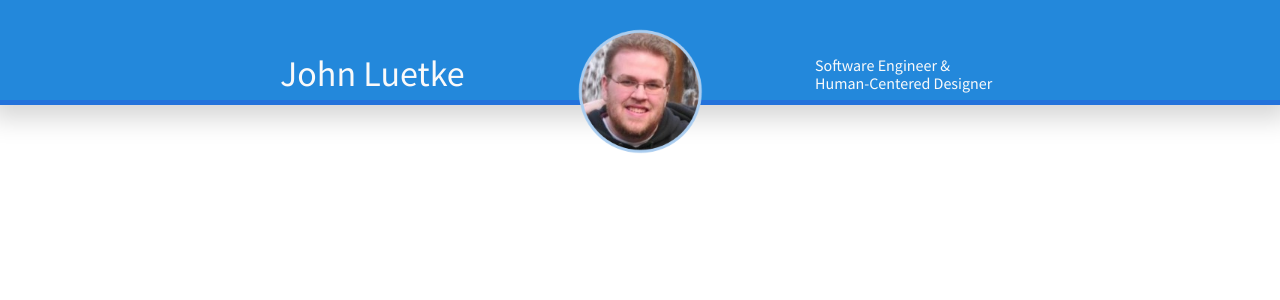
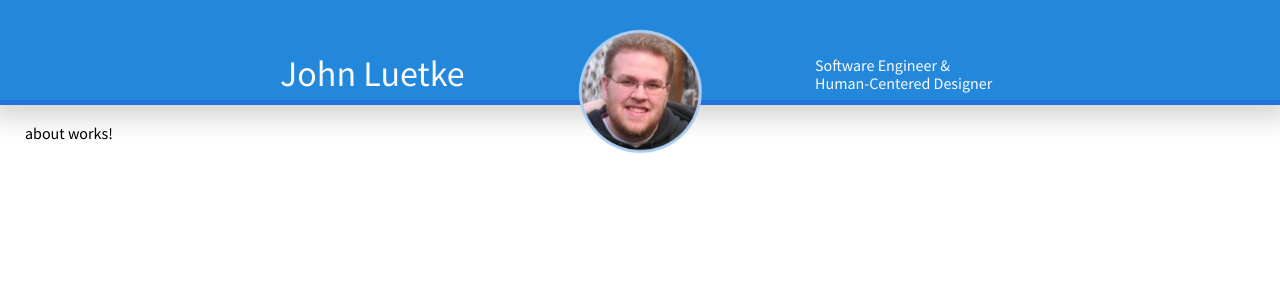
Before and after one commit to johnluetke/johnluetke.com, an Angular app: page /about in a window 1280 px wide. Shown: the top 300 px of the page. Built offline with nearby package versions, Linux system fonts and the light colour scheme.

Commit message:
App routing

```diff
--- /dev/null
+++ b/src/app/app-routing.module.ts
@@ -0,0 +1,27 @@
+import { NgModule }              from '@angular/core';
+import { RouterModule, Routes }  from '@angular/router';
+
+import { AboutComponent }     from './about/about.component';
+import { ContactComponent }   from './contact/contact.component';
+import { PortfolioComponent } from './portfolio/portfolio.component';
+import { ResumeComponent}     from './resume/resume.component';
+
+const appRoutes: Routes = [
+  { path: 'about', component: AboutComponent },
+  { path: 'contact', component: ContactComponent },
+  { path: 'portfolio', component: PortfolioComponent },
+  { path: 'resume', component: ResumeComponent }
+];
+
+@NgModule({
+  imports: [
+    RouterModule.forRoot(
+      appRoutes,
+      { enableTracing: true } // <-- debugging purposes only
+    )
+  ],
+  exports: [
+    RouterModule
+  ]
+})
+export class AppRoutingModule {}
--- a/src/app/app.component.html
+++ b/src/app/app.component.html
@@ -1 +1,4 @@
 <app-header></app-header>
+<div class="content" style="height: 5000px;">
+  <router-outlet></router-outlet>
+</div>
--- a/src/app/app.component.scss
+++ b/src/app/app.component.scss
@@ -1,2 +1,13 @@
 @import '~sass/variables';
 @import '~sass/mixins';
+
+body {
+  background-color: $header-bg-color;
+}
+
+.content {
+  margin-top: 125px;
+
+  margin-left: 25px;
+  margin-right: 25px;
+}
```
Also changed, not shown: src/app/app.module.ts (+10 -1 lines).
